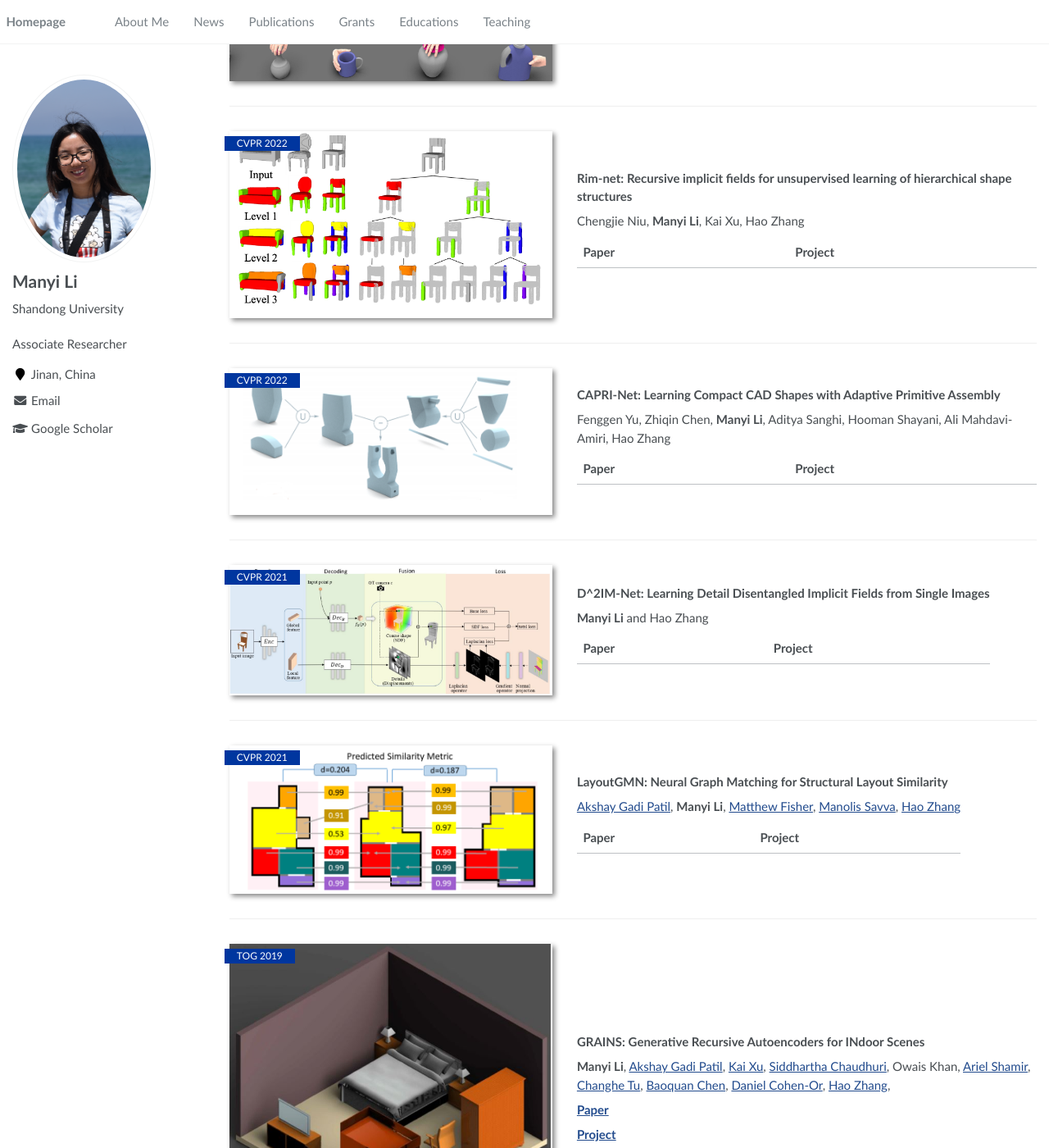
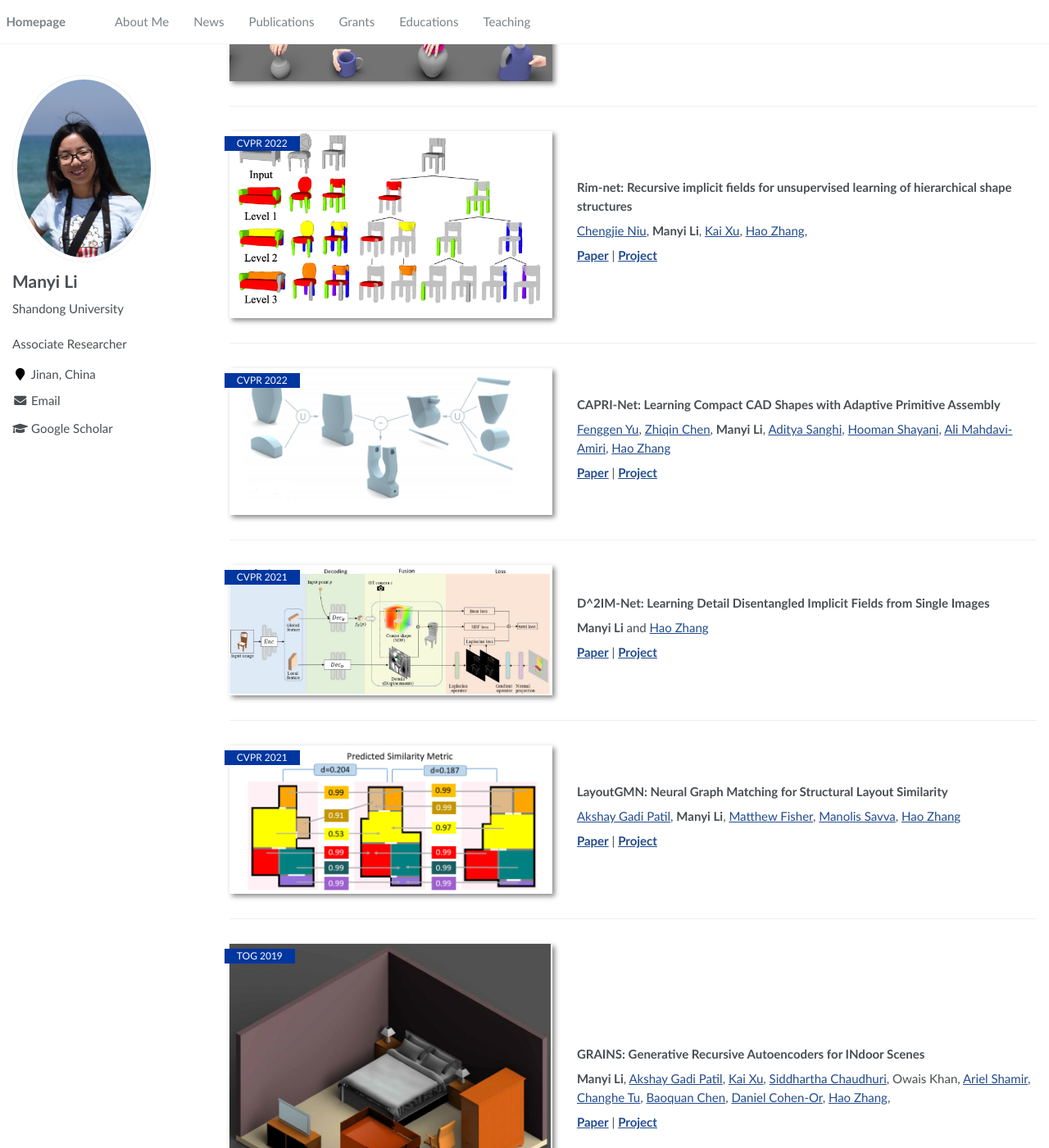
Before and after one commit to ManyiLi12345/manyili12345.github.io, a Jekyll site: the page built from _pages/about.md, in a window 1280 px wide and 1400 px high, scrolled down 3331 px. Shown: the whole window at 82% size. Built offline with Jekyll 4.4.1, drawn with Linux system fonts in a browser that asks for light colours; part of the change alters nothing that is shown.

```diff
--- a/_pages/about.md
+++ b/_pages/about.md
@@ -184,9 +184,12 @@ Juntao Jian, Xiuping Liu, **Manyi Li\***, Ruizhen Hu, Jian Liu*,
 
 **Rim-net: Recursive implicit fields for unsupervised learning of hierarchical shape structures**
 
-Chengjie Niu, **Manyi Li**, Kai Xu, Hao Zhang
+<a href="https://chengjieniu.github.io/">Chengjie Niu</a>,
+              **Manyi Li**,
+              <a href="https://kevinkaixu.net/">Kai Xu</a>,
+              <a href="https://www.cs.sfu.ca/~haoz/">Hao Zhang</a>,
 
-**Paper** | **Project**
+[**Paper**](https://arxiv.org/abs/2201.12763) \| [**Project**](https://github.com/chengjieniu/RIM-Net)
 
 <!-- Lorem ipsum dolor sit amet, consectetur adipiscing elit. Vivamus ornare aliquet ipsum, ac tempus justo dapibus sit amet.-->
 </div>
@@ -198,9 +201,15 @@ Chengjie Niu, **Manyi Li**, Kai Xu, Hao Zhang
 
 **CAPRI-Net: Learning Compact CAD Shapes with Adaptive Primitive Assembly**
 
-Fenggen Yu, Zhiqin Chen, **Manyi Li**, Aditya Sanghi, Hooman Shayani, Ali Mahdavi-Amiri, Hao Zhang
+<a href="https://fenggenyu.github.io/">Fenggen Yu</a>,
+              <a href="https://czq142857.github.io/">Zhiqin Chen</a>,
+              **Manyi Li**,
+			  <a>Aditya Sanghi</a>,
+			  <a>Hooman Shayani</a>,
+              <a href="https://sites.google.com/site/alimahdaviamiri/home">Ali Mahdavi-Amiri</a>,
+              <a href="https://www.cs.sfu.ca/~haoz/">Hao Zhang</a>
 
-**Paper** | **Project**
+[**Paper**](https://arxiv.org/abs/2104.05652) \| [**Project**](https://fenggenyu.github.io/capri.html)
 
 <!-- Lorem ipsum dolor sit amet, consectetur adipiscing elit. Vivamus ornare aliquet ipsum, ac tempus justo dapibus sit amet.-->
 </div>
@@ -212,9 +221,9 @@ Fenggen Yu, Zhiqin Chen, **Manyi Li**, Aditya Sanghi, Hooman Shayani, Ali Mahdav
 
 **D^2IM-Net: Learning Detail Disentangled Implicit Fields from Single Images**
 
-**Manyi Li** and Hao Zhang
+**Manyi Li** and <a href="https://www.cs.sfu.ca/~haoz/">Hao Zhang</a>
 
-**Paper** | **Project**
+[**Paper**](https://arxiv.org/abs/2012.06650) \| [**Project**](https://github.com/ManyiLi12345/D2IM-Net)
 
 <!-- Lorem ipsum dolor sit amet, consectetur adipiscing elit. Vivamus ornare aliquet ipsum, ac tempus justo dapibus sit amet.-->
 </div>
@@ -232,7 +241,7 @@ Fenggen Yu, Zhiqin Chen, **Manyi Li**, Aditya Sanghi, Hooman Shayani, Ali Mahdav
               <a href="http://msavva.github.io/">Manolis Savva</a>,
               <a href="https://www.cs.sfu.ca/~haoz/">Hao Zhang</a>
 
-**Paper** | **Project**
+[**Paper**](https://arxiv.org/abs/2012.06547) \| [**Project**](https://github.com/akshaygadipatil/LayoutGMN-pytorch)
 
 <!-- Lorem ipsum dolor sit amet, consectetur adipiscing elit. Vivamus ornare aliquet ipsum, ac tempus justo dapibus sit amet.-->
 </div>
@@ -255,9 +264,7 @@ Fenggen Yu, Zhiqin Chen, **Manyi Li**, Aditya Sanghi, Hooman Shayani, Ali Mahdav
               <a href="https://www.cs.tau.ac.il/~dcor/">Daniel Cohen-Or</a>,
               <a href="https://www.cs.sfu.ca/~haoz/">Hao Zhang</a>,
 
-[**Paper**](https://arxiv.org/abs/1807.09193)
-
-[**Project**](./Publication/2018/GRAINS/index.html)
+[**Paper**](https://arxiv.org/abs/1807.09193) \| [**Project**](./Publication/2018/GRAINS/index.html)
 
 <!-- Lorem ipsum dolor sit amet, consectetur adipiscing elit. Vivamus ornare aliquet ipsum, ac tempus justo dapibus sit amet.-->
 </div>
```
